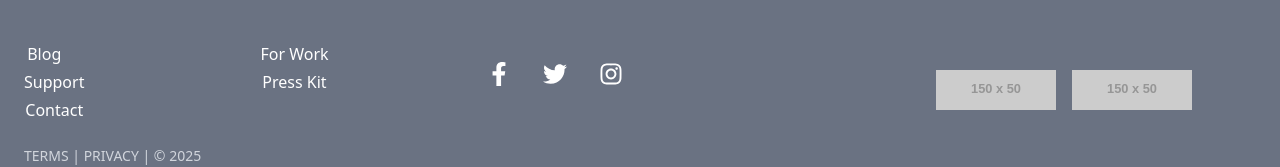
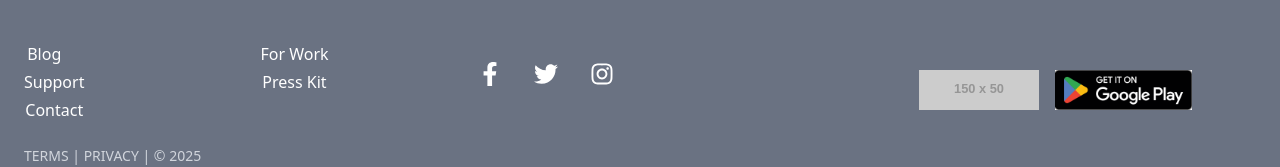
Before and after one commit to Hana-Ese/recipe-planner, a React (Vite) app: page / in a window 1280 px wide. Shown: the part 1062-1229 px from the top of the page. Built offline with nearby package versions, Linux system fonts and the light colour scheme; no server answers.

Commit message:
Implement code changes to enhance functionality and improve performance

```diff
--- a/src/components/layout/Footer.tsx
+++ b/src/components/layout/Footer.tsx
@@ -1,5 +1,6 @@
 import { FaFacebookF, FaTwitter, FaInstagram } from "react-icons/fa";
 import { Link } from "react-router";
+import GoogelStoreImg  from "../../assets/images/SmartGooglePlay.png";
 
 const Footer = () => {
 	return (
@@ -72,7 +73,7 @@ const Footer = () => {
 							className='h-10'
 						/>
 						<img
-							src='https://via.placeholder.com/150x50?text=Google+Play'
+							src={GoogelStoreImg}
 							alt='Google Play'
 							className='h-10'
 						/>
```
Also changed, not shown: src/pages/AboutUs.tsx (+9 -4 lines), src/assets/images/SmartGooglePlay.png (added).
